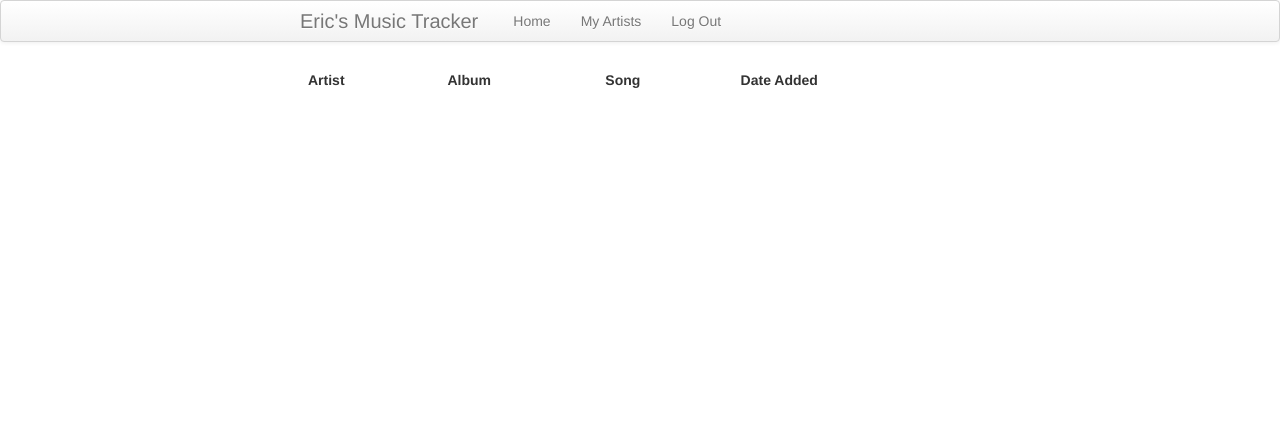
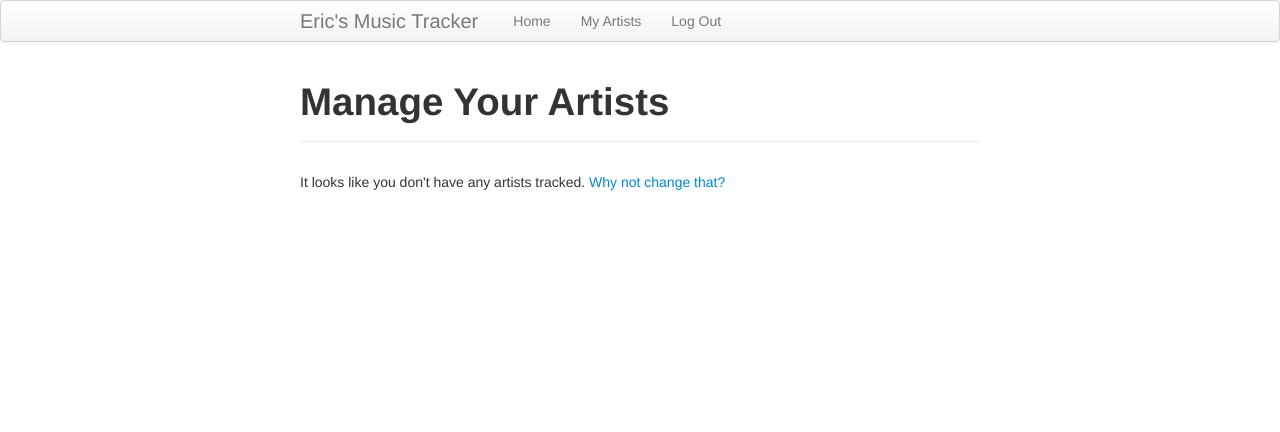
Before and after one commit to EFulmer/music_tracker, a Flask app: page /my_artists/ in a window 1280 px wide. Shown: the top 432 px of the page. Run offline with Flask 2, Linux system fonts and the light colour scheme; the visitor is signed in with stand-in values (Sample User, id 1); data comes from the database, SQL or seed files in the repository; lists and menus that the app fills with data are empty; parts of the project's set-up code (start-up, migrations or seed data) failed here and were passed over; some libraries are stand-ins or nearby versions.

Commit message:
cleaned up manage artists page

```diff
--- a/music_tracker/templates/manage_list.html
+++ b/music_tracker/templates/manage_list.html
@@ -1,10 +1,17 @@
 {% extends "layout.html" %}
 {% block body %}
 
-<!-- TODO Center this; simpler in Bootstrap 3 -->
+<!-- TODO Link to "add artist" page! -->
 <!-- TODO Link to "all" page! -->
+<div class="container">
+	{% include 'flash.html' %}
+	<div class="page-header">
+            <h1>
+                Manage Your Artists
+		</h1>
+	</div>
+{% if artists %}
 <form class="container" action="" method="">
-	{% include 'flash.html' %}
 	<table class="table">
 		<thead>
 			<tr>
@@ -29,6 +36,9 @@
 		{% endfor %}
 	</table>
 </form>
+{% else %}
+It looks like you don't have any artists tracked. <a href="/add/">Why not change that?</a>
+{% endif %}
 </div>
 
 {% endblock %}
```
Also changed, not shown: TODO.markdown (+5 -6 lines).
